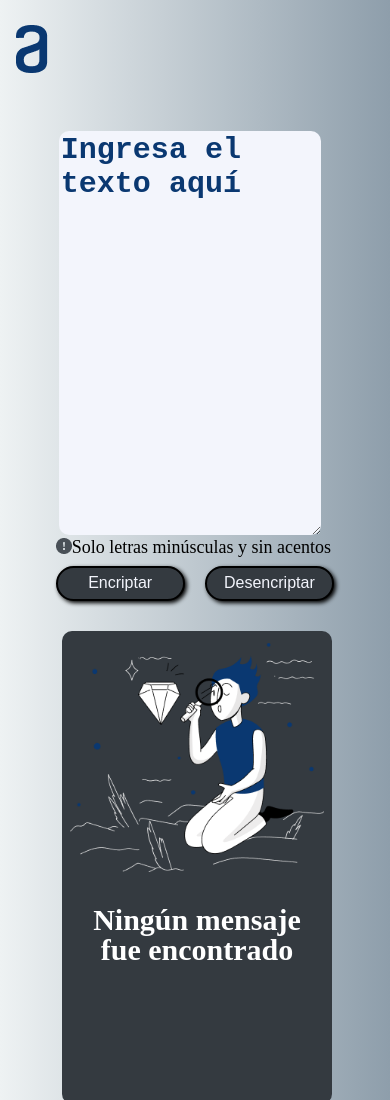
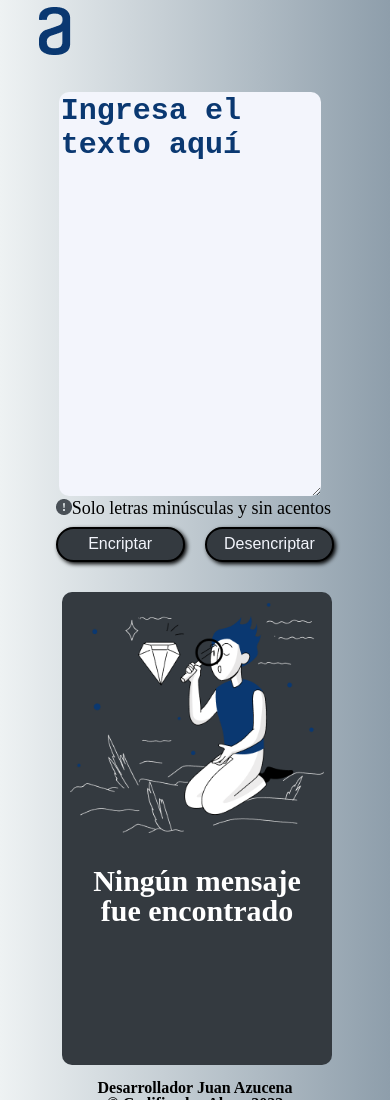
Before and after one commit to FrankiMejia/ProyectoAluraChallenge, a plain HTML site: page index.html in a window 390 px wide. Shown: the top 1100 px of the page. Drawn offline with Linux system fonts and the light colour scheme.

Commit message:
Arreglando la responsividad del header, css y html

```diff
--- a/style.css
+++ b/style.css
@@ -7,20 +7,24 @@ body{
     overflow-y: hidden;
 }
 
-header{
-    padding: 25px 255px 25px 0;
-    overflow: auto;
+header {
+    display: flex;
+
+    justify-content: space-between;
+    padding-top: 1%;
+    padding-left: 4%;
+    padding-right: 20%;
+    padding-bottom: 1%;
 }
 
-.caja{
-    margin-left: 12%;
-    float: left;
+.caja {
+    padding-top: 1%;
+    margin-left: 8%;
 }
 
-.redes{
-    margin-right: 1%;
-    margin: 0 30px;
-    float: right;
+
+.redes {
+    margin: 5px;
     width: 60px;
     height: 60px;
 }
```
Also changed, not shown: index.html (+3 -10 lines).
